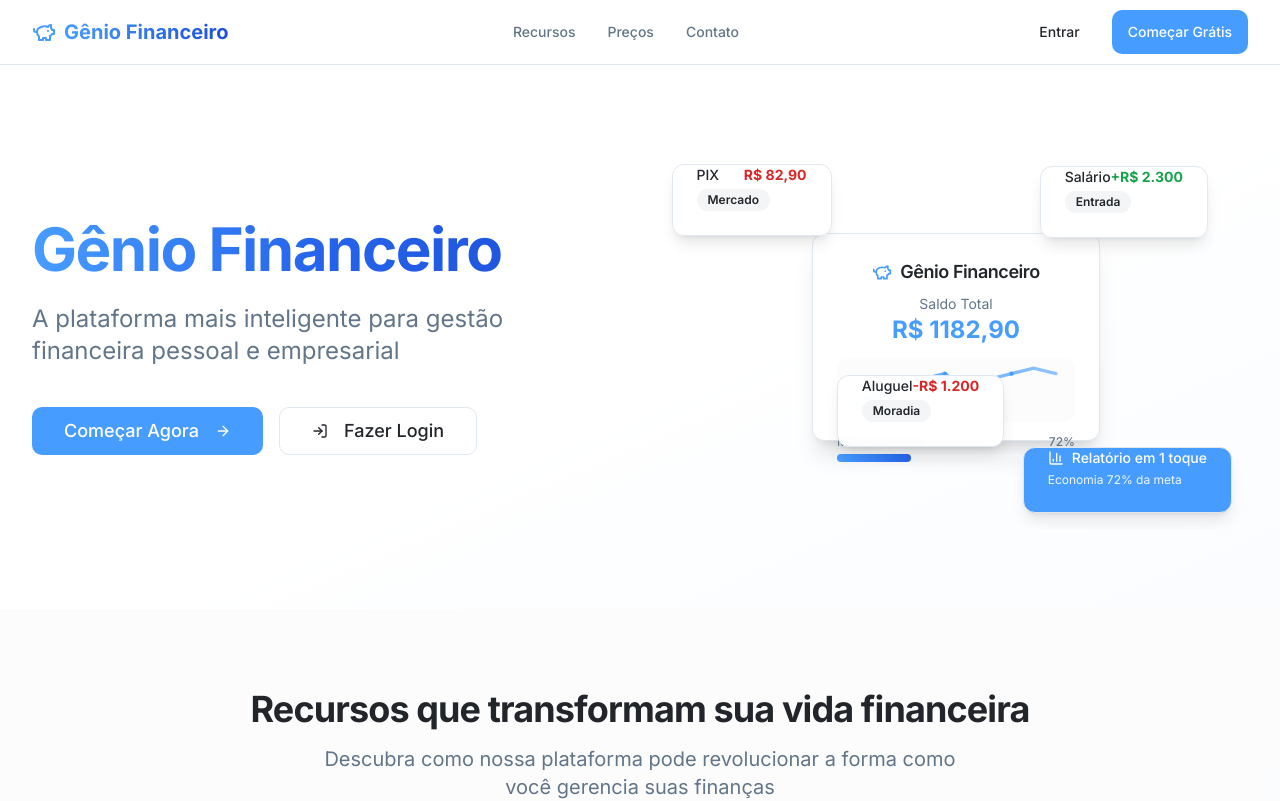
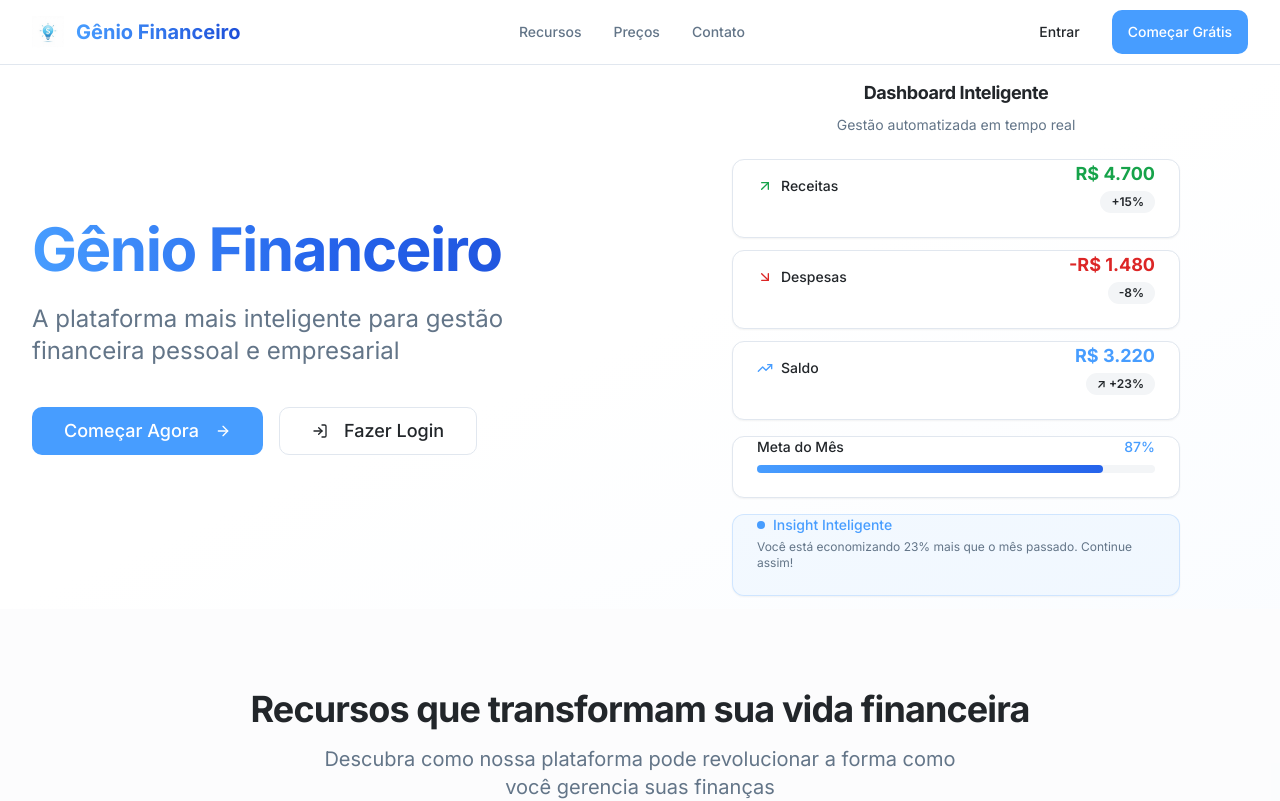
Before and after one commit to startupmourasolutions/genial-finances, a React (Vite) app: page / in a window 1280 px wide. Shown: the top 801 px of the page. Built offline with nearby package versions, Linux system fonts and the light colour scheme.

Commit message:
Refactor hero banner animation
Recreate the hero banner animation to fix bugs and improve functionality. Add the Genio Financeiro logo.

```diff
--- a/src/components/HeroAnimation.tsx
+++ b/src/components/HeroAnimation.tsx
@@ -1,212 +1,181 @@
 import { useState, useEffect } from "react";
-import { Card, CardContent, CardHeader, CardTitle } from "@/components/ui/card";
+import { Card, CardContent } from "@/components/ui/card";
 import { Badge } from "@/components/ui/badge";
-import { TrendingUp, PiggyBank, BarChart3 } from "lucide-react";
+import { TrendingUp, ArrowUpRight, ArrowDownRight } from "lucide-react";
 
-interface Transaction {
+interface FinancialMetric {
   id: string;
-  text: string;
-  amount: string;
-  type: "income" | "expense";
-  category: string;
-  x: number;
-  y: number;
+  label: string;
+  value: number;
+  type: "income" | "expense" | "balance";
   visible: boolean;
 }
 
 export const HeroAnimation = () => {
-  const [animationPhase, setAnimationPhase] = useState(0);
-  const [balance, setBalance] = useState(0);
-  const [transactions, setTransactions] = useState<Transaction[]>([
-    { id: "1", text: "PIX", amount: "R$ 82,90", type: "expense", category: "Mercado", x: 10, y: 15, visible: false },
-    { id: "2", text: "Salário", amount: "+R$ 2.300", type: "income", category: "Entrada", x: 75, y: 20, visible: false },
-    { id: "3", text: "Aluguel", amount: "-R$ 1.200", type: "expense", category: "Moradia", x: 45, y: 75, visible: false }
+  const [metrics, setMetrics] = useState<FinancialMetric[]>([
+    { id: "income", label: "Receitas", value: 0, type: "income", visible: false },
+    { id: "expenses", label: "Despesas", value: 0, type: "expense", visible: false },
+    { id: "balance", label: "Saldo", value: 0, type: "balance", visible: false }
   ]);
-  const [chartProgress, setChartProgress] = useState(0);
-  const [goalProgress, setGoalProgress] = useState(0);
+
+  const [currentPhase, setCurrentPhase] = useState(0);
 
   useEffect(() => {
-    const animationLoop = () => {
-      // Reset all states
-      setAnimationPhase(0);
-      setBalance(0);
-      setTransactions(prev => prev.map(t => ({ ...t, visible: false })));
-      setChartProgress(0);
-      setGoalProgress(0);
+    const startAnimation = () => {
+      // Reset
+      setCurrentPhase(0);
+      setMetrics(prev => prev.map(m => ({ ...m, value: 0, visible: false })));
 
-      // Phase 1: Show transactions (1-3s)
+      // Phase 1: Show metrics cards (0-1s)
       setTimeout(() => {
-        setAnimationPhase(1);
-        setTransactions(prev => prev.map((t, index) => ({
-          ...t,
-          visible: true,
-          x: t.x + Math.sin(Date.now() / 1000 + index) * 5,
-          y: t.y + Math.cos(Date.now() / 1000 + index) * 5
-        })));
+        setCurrentPhase(1);
+        setMetrics(prev => prev.map(m => ({ ...m, visible: true })));
+      }, 300);
+
+      // Phase 2: Animate values (1-4s)
+      setTimeout(() => {
+        setCurrentPhase(2);
+
+        // Animate income
+        animateValue("income", 4700, 1500);
+
+        // Animate expenses
+        setTimeout(() => {
+          animateValue("expense", 1480, 1000);
+        }, 800);
+
+        // Animate balance
+        setTimeout(() => {
+          animateValue("balance", 3220, 1200);
+        }, 1600);
       }, 1000);
 
-      // Phase 2: Count-up and chart (3-4.5s)
+      // Phase 3: Show insights (4-6s)
       setTimeout(() => {
-        setAnimationPhase(2);
-        let currentBalance = 0;
-        const targetBalance = 1182.90;
-        const increment = targetBalance / 30;
+        setCurrentPhase(3);
+      }, 4000);
 
-        const countUp = setInterval(() => {
-          currentBalance += increment;
-          if (currentBalance >= targetBalance) {
-            currentBalance = targetBalance;
-            clearInterval(countUp);
-          }
-          setBalance(currentBalance);
-        }, 50);
-
-        // Animate chart drawing
-        let progress = 0;
-        const chartInterval = setInterval(() => {
-          progress += 2;
-          setChartProgress(progress);
-          if (progress >= 100) clearInterval(chartInterval);
-        }, 30);
-      }, 3000);
-
-      // Phase 3: Goal completion (4.5-6.5s)
-      setTimeout(() => {
-        setAnimationPhase(3);
-        let progress = 0;
-        const goalInterval = setInterval(() => {
-          progress += 3;
-          setGoalProgress(progress);
-          if (progress >= 72) {
-            setGoalProgress(72);
-            clearInterval(goalInterval);
-          }
-        }, 50);
-      }, 4500);
-
-      // Loop back (8s)
-      setTimeout(animationLoop, 8000);
+      // Restart loop
+      setTimeout(startAnimation, 7000);
     };
 
-    animationLoop();
+    const animateValue = (type: "income" | "expense" | "balance", target: number, duration: number) => {
+      const start = Date.now();
+      const startValue = 0;
+
+      const animate = () => {
+        const now = Date.now();
+        const progress = Math.min((now - start) / duration, 1);
+        const easeProgress = 1 - Math.pow(1 - progress, 3); // easeOut
+        const currentValue = Math.floor(startValue + (target - startValue) * easeProgress);
+
+        setMetrics(prev => prev.map(m =>
+          m.type === type ? { ...m, value: currentValue } : m
+        ));
+
+        if (progress < 1) {
+          requestAnimationFrame(animate);
+        }
+      };
+
+      requestAnimationFrame(animate);
+    };
+
+    startAnimation();
   }, []);
 
   return (
-    <div className="relative w-full h-96 flex items-center justify-center overflow-hidden">
+    <div className="relative w-full max-w-md mx-auto h-96 flex items-center justify-center">
       {/* Central Dashboard */}
-      <Card className="relative z-10 w-72 h-52 bg-card border border-border shadow-xl">
-        <CardHeader className="pb-2">
-          <CardTitle className="text-center text-lg font-inter flex items-center justify-center gap-2 text-card-foreground">
-            <PiggyBank className="h-5 w-5 text-primary" />
-            Gênio Financeiro
-          </CardTitle>
-        </CardHeader>
-        <CardContent className="space-y-3">
-          <div className="text-center">
-            <p className="text-sm text-muted-foreground font-inter">Saldo Total</p>
-            <p className="text-2xl font-bold text-primary font-inter">
-              R$ {balance.toFixed(2).replace('.', ',')}
-            </p>
+      <div className="relative z-10 w-full space-y-4">
+
+        {/* Header */}
+        <div className="text-center mb-6">
+          <div className={`transition-all duration-1000 ${currentPhase >= 1 ? 'opacity-100 scale-100' : 'opacity-0 scale-95'}`}>
+            <h3 className="text-lg font-bold text-card-foreground font-inter mb-2">Dashboard Inteligente</h3>
+            <p className="text-sm text-muted-foreground font-inter">Gestão automatizada em tempo real</p>
           </div>
+        </div>
 
-          {/* Mini Chart */}
-          <div className="h-16 bg-muted/30 rounded-lg flex items-center justify-center p-2">
-            <svg width="100%" height="100%" viewBox="0 0 200 60" className="overflow-visible">
-              <defs>
-                <linearGradient id="chartGradient" x1="0%" y1="0%" x2="100%" y2="0%">
-                  <stop offset="0%" stopColor="hsl(var(--primary))" />
-                  <stop offset="100%" stopColor="hsl(var(--primary))" stopOpacity="0.6" />
-                </linearGradient>
-              </defs>
-              <polyline
-                points="10,45 30,35 50,25 70,20 90,15 110,30 130,20 150,15 170,10 190,15"
-                fill="none"
-                stroke="url(#chartGradient)"
-                strokeWidth="3"
-                strokeLinecap="round"
-                strokeDasharray="300"
-                strokeDashoffset={300 - (chartProgress * 3)}
-                className="transition-all duration-1000 ease-out"
-              />
-              {/* Data points */}
-              {animationPhase >= 2 && (
-                <g>
-                  <circle cx="10" cy="45" r="2" fill="hsl(var(--primary))" opacity={chartProgress > 10 ? 1 : 0} />
-                  <circle cx="50" cy="25" r="2" fill="hsl(var(--primary))" opacity={chartProgress > 30 ? 1 : 0} />
-                  <circle cx="90" cy="15" r="2" fill="hsl(var(--primary))" opacity={chartProgress > 60 ? 1 : 0} />
-                  <circle cx="150" cy="15" r="2" fill="hsl(var(--primary))" opacity={chartProgress > 80 ? 1 : 0} />
-                </g>
-              )}
-            </svg>
-          </div>
+        {/* Metrics Cards */}
+        <div className="grid grid-cols-1 gap-3">
+          {metrics.map((metric, index) => (
+            <Card
+              key={metric.id}
+              className={`transition-all duration-700 border border-border ${
+                metric.visible ? 'opacity-100 translate-y-0' : 'opacity-0 translate-y-4'
+              }`}
+              style={{ transitionDelay: `${index * 200}ms` }}
+            >
+              <CardContent className="p-4">
+                <div className="flex items-center justify-between">
+                  <div className="flex items-center gap-2">
+                    {metric.type === "income" && <ArrowUpRight className="h-4 w-4 text-green-600" />}
+                    {metric.type === "expense" && <ArrowDownRight className="h-4 w-4 text-red-600" />}
+                    {metric.type === "balance" && <TrendingUp className="h-4 w-4 text-primary" />}
+                    <span className="text-sm font-medium text-card-foreground font-inter">{metric.label}</span>
+                  </div>
+                  <div className="text-right">
+                    <p className={`text-lg font-bold font-inter ${
+                      metric.type === "income" ? "text-green-600" :
+                      metric.type === "expense" ? "text-red-600" : "text-primary"
+                    }`}>
+                      {metric.type === "expense" ? "-" : ""}R$ {metric.value.toLocaleString('pt-BR')}
+                    </p>
+                    {currentPhase >= 3 && (
+                      <Badge
+                        variant="secondary"
+                        className="text-xs font-inter animate-fade-in"
+                      >
+                        {metric.type === "income" ? "+15%" :
+                         metric.type === "expense" ? "-8%" : "↗ +23%"}
+                      </Badge>
+                    )}
+                  </div>
+                </div>
+              </CardContent>
+            </Card>
+          ))}
+        </div>
 
-          {/* Goal Progress */}
-          {animationPhase >= 3 && (
-            <div className="space-y-1">
-              <div className="flex justify-between text-xs text-muted-foreground">
-                <span className="font-inter">Meta Economia</span>
-                <span className="font-inter font-medium">{goalProgress}%</span>
+        {/* Progress Indicator */}
+        <div className={`transition-all duration-1000 ${currentPhase >= 2 ? 'opacity-100' : 'opacity-0'}`}>
+          <Card className="border border-border">
+            <CardContent className="p-4">
+              <div className="flex items-center justify-between mb-2">
+                <span className="text-sm font-medium text-card-foreground font-inter">Meta do Mês</span>
+                <span className="text-sm font-medium text-primary font-inter">
+                  {currentPhase >= 3 ? "87%" : "0%"}
+                </span>
               </div>
               <div className="w-full bg-muted rounded-full h-2">
                 <div
-                  className="bg-gradient-to-r from-primary to-blue-600 h-2 rounded-full transition-all duration-1000"
-                  style={{ width: `${goalProgress}%` }}
+                  className="bg-gradient-to-r from-primary to-blue-600 h-2 rounded-full transition-all duration-2000 ease-out"
+                  style={{
+                    width: currentPhase >= 3 ? "87%" : "0%",
+                    transitionDelay: currentPhase >= 3 ? "500ms" : "0ms"
+                  }}
                 />
-              </div>
-            </div>
-          )}
-        </CardContent>
-      </Card>
-
-      {/* Floating Transactions - Fixed positioning */}
-      {transactions.map((transaction, index) => (
-        <div
-          key={transaction.id}
-          className={`absolute transition-all duration-1000 transform hero-float-${index} z-20 ${
-            transaction.visible ? 'opacity-100 scale-100' : 'opacity-0 scale-95'
-          }`}
-          style={{
-            left: `calc(${transaction.x}% - 80px)`,
-            top: `calc(${transaction.y}% - 40px)`,
-            minWidth: '160px',
-          }}
-        >
-          <Card className="bg-card/95 backdrop-blur-sm border border-border shadow-lg">
-            <CardContent className="p-3">
-              <div className="flex flex-col gap-1">
-                <div className="flex items-center justify-between">
-                  <span className="text-sm font-medium font-inter text-card-foreground">{transaction.text}</span>
-                  <span className={`text-sm font-bold font-inter ${
-                    transaction.type === 'income' ? 'text-green-600 dark:text-green-400' : 'text-red-600 dark:text-red-400'
-                  }`}>
-                    {transaction.amount}
-                  </span>
-                </div>
-                {animationPhase >= 1 && (
-                  <Badge variant="secondary" className="text-xs w-fit font-inter">
-                    {transaction.category}
-                  </Badge>
-                )}
               </div>
             </CardContent>
           </Card>
         </div>
-      ))}
 
-      {/* Report Chip */}
-      {animationPhase >= 3 && (
-        <div className="absolute bottom-4 right-4 animate-fade-in z-20">
-          <Card className="bg-primary text-primary-foreground shadow-lg">
-            <CardContent className="p-3">
-              <div className="flex items-center gap-2">
-                <BarChart3 className="h-4 w-4" />
-                <span className="text-sm font-medium font-inter">Relatório em 1 toque</span>
+        {/* Smart Insights */}
+        {currentPhase >= 3 && (
+          <Card className="border border-primary/20 bg-primary/5 animate-fade-in">
+            <CardContent className="p-4">
+              <div className="flex items-center gap-2 mb-1">
+                <div className="w-2 h-2 bg-primary rounded-full animate-pulse" />
+                <span className="text-sm font-medium text-primary font-inter">Insight Inteligente</span>
               </div>
-              <p className="text-xs mt-1 font-inter opacity-90">Economia 72% da meta</p>
+              <p className="text-xs text-muted-foreground font-inter">
+                Você está economizando 23% mais que o mês passado. Continue assim!
+              </p>
             </CardContent>
           </Card>
-        </div>
-      )}
+        )}
+      </div>
     </div>
   );
 };
--- a/src/components/TopNavigation.tsx
+++ b/src/components/TopNavigation.tsx
@@ -3,6 +3,7 @@ import { PiggyBank, Menu, X } from "lucide-react";
 import { Link } from "react-router-dom";
 import { useState } from "react";
 import { useAuth } from "@/hooks/useAuth";
+import genioLogo from "@/assets/genio-logo.png";
 
 export const TopNavigation = () => {
   const [isMenuOpen, setIsMenuOpen] = useState(false);
@@ -19,8 +20,8 @@ export const TopNavigation = () => {
       <div className="w-full max-w-none px-6 lg:px-8">
         <div className="flex h-16 items-center justify-between">
           {/* Logo */}
-          <Link to="/" className="flex items-center space-x-2">
-            <PiggyBank className="h-6 w-6 text-primary" />
+          <Link to="/" className="flex items-center space-x-3">
+            <img src={genioLogo} alt="Gênio Financeiro" className="h-8 w-8" />
             <span className="text-xl font-bold font-inter bg-gradient-to-r from-primary to-blue-700 bg-clip-text text-transparent">
               Gênio Financeiro
             </span>
```
Also changed, not shown: src/assets/genio-logo.png (added).
